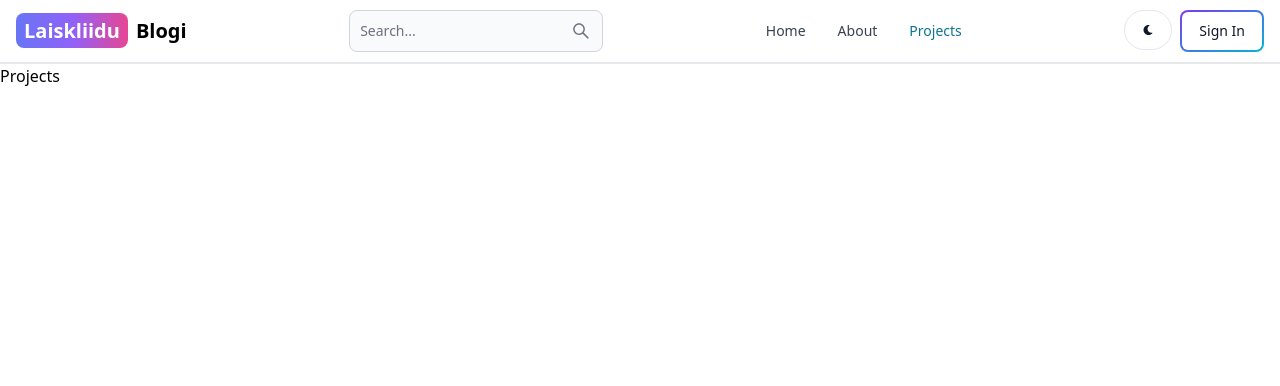
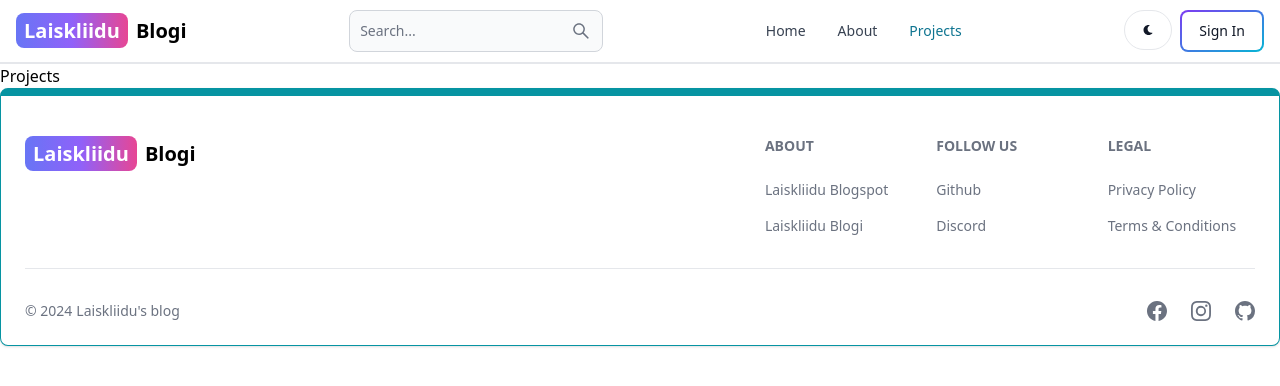
Before and after one commit to liidiailves/blog_app, a React (Vite) app in the folder client/: page /projects in a window 1280 px wide. Shown: the top 386 px of the page. Built offline with nearby package versions, Linux system fonts and the light colour scheme.

Commit message:
Create footer component

```diff
--- a/client/src/App.jsx
+++ b/client/src/App.jsx
@@ -1,11 +1,12 @@
-import { BrowserRouter, Route, Routes } from 'react-router-dom'
-import Home from './pages/Home'
-import About from './pages/About'
-import SignUp from './pages/SignUp'
-import SignIn from './pages/SignIn'
-import Dashboard from './pages/Dashboard'
-import Projects from './pages/Projects'
-import Header from './components/Header'
+import { BrowserRouter, Route, Routes } from "react-router-dom";
+import Home from "./pages/Home";
+import About from "./pages/About";
+import SignUp from "./pages/SignUp";
+import SignIn from "./pages/SignIn";
+import Dashboard from "./pages/Dashboard";
+import Projects from "./pages/Projects";
+import Header from "./components/Header";
+import Footer from "./components/Footer";
 
 export default function App() {
   return (
@@ -18,8 +19,8 @@
         <Route path="/sign-in" element={<SignIn />} />
         <Route path="/dashboard" element={<Dashboard />} />
         <Route path="/projects" element={<Projects />} />
-
       </Routes>
+      <Footer />
     </BrowserRouter>
-  )
+  );
 }
--- /dev/null
+++ b/client/src/components/Footer.jsx
@@ -0,0 +1,88 @@
+import { Footer } from "flowbite-react";
+import { Link } from "react-router-dom";
+import { BsFacebook, BsGithub, BsInstagram } from "react-icons/bs";
+
+export default function FooterComponent() {
+  return (
+    <Footer container className="border border-t-8 border-teal-500">
+      <div className="w-full max-w-7xl mx-auto">
+        <div className="grid w-full justify-between sm:flex md:grid-cols-1">
+          <div className="mt-5">
+            <Link
+              to="/"
+              className="self-center whitespace-nowrap text-sm sm:text-xl font-semibold dark:text-white"
+            >
+              <span className="px-2 py-1 bg-gradient-to-r from-indigo-500 via-purple-500 to-pink-500 rounded-lg text-white mr-2">
+                Laiskliidu
+              </span>
+              Blogi
+            </Link>
+          </div>
+          <div className="grid grid-cols-2 gap-8 mt-4 sm:grid-cols-3 sm:gap-6">
+            <div>
+              <Footer.Title title="About" />
+              <Footer.LinkGroup col>
+                <Footer.Link
+                  href="https://www.laiskliidu.blogspot.com"
+                  target="_blank"
+                  rel="noopener noreferrer"
+                >
+                  Laiskliidu Blogspot
+                </Footer.Link>
+                <Footer.Link
+                  href="/about"
+                  target="_blank"
+                  rel="noopener noreferrer"
+                >
+                  Laiskliidu Blogi
+                </Footer.Link>
+              </Footer.LinkGroup>
+            </div>
+            <div>
+              <Footer.Title title="Follow Us" />
+              <Footer.LinkGroup col>
+                <Footer.Link
+                  href="https://github.com/liidiailves"
+                  target="_blank"
+                  rel="noopener noreferrer"
+                >
+                  Github
+                </Footer.Link>
+                <Footer.Link href="#">Discord</Footer.Link>
+              </Footer.LinkGroup>
+            </div>
+            <div>
+              <Footer.Title title="Legal" />
+              <Footer.LinkGroup col>
+                <Footer.Link href="#">Privacy Policy</Footer.Link>
+                <Footer.Link href="#">Terms &amp; Conditions</Footer.Link>
+              </Footer.LinkGroup>
+            </div>
+          </div>
+        </div>
+        <Footer.Divider />
+        <div className="w-full sm:flex  sm:items-center sm:justify-between">
+          <Footer.Copyright
+            href="#"
+            by="Laiskliidu's blog"
+            year={new Date().getFullYear()}
+          />
+          <div className="flex gap-6 sm:mt-0 mt-4 sm:justify-center">
+            <Footer.Icon
+              href="https://www.facebook.com/liidia.ilves/"
+              icon={BsFacebook}
+            />
+            <Footer.Icon
+              href="https://www.instagram.com/diamoon_lady/"
+              icon={BsInstagram}
+            />
+            <Footer.Icon
+              href="https://github.com/liidiailves"
+              icon={BsGithub}
+            />
+          </div>
+        </div>
+      </div>
+    </Footer>
+  );
+}
```
Lines whose indentation alone changed are shown as unchanged.
